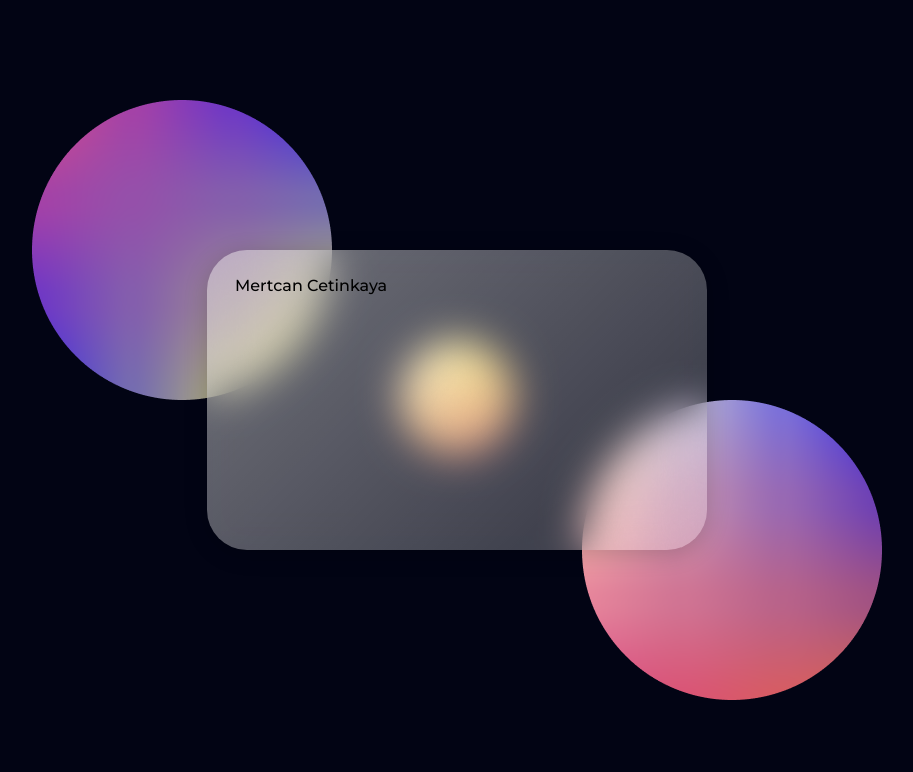
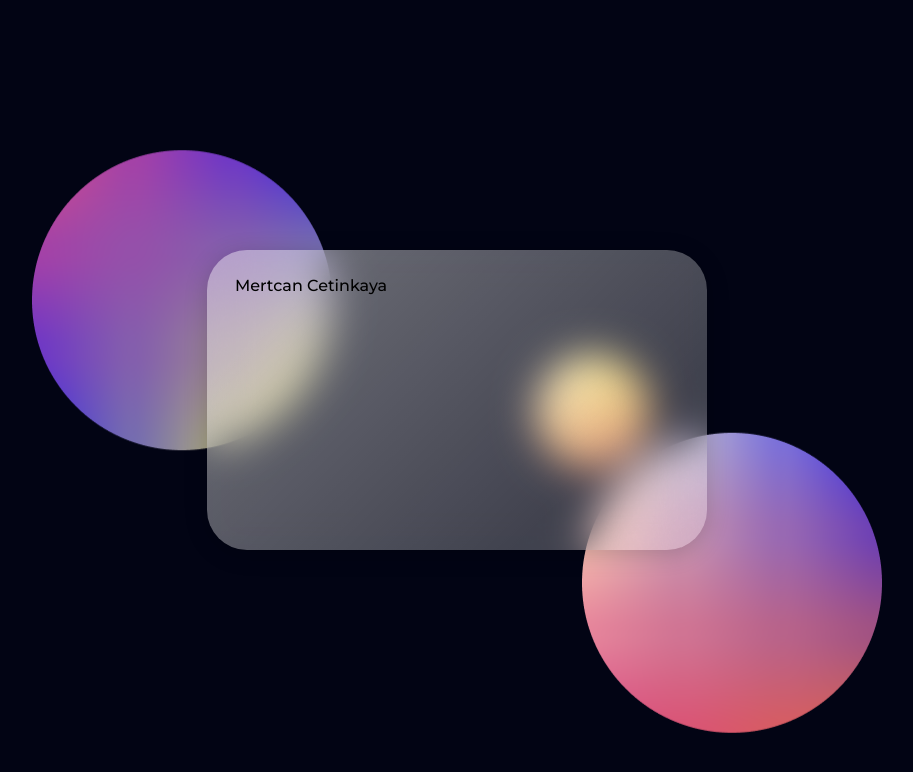
Before and after one commit to mertcancet/personal-website, a Next.js app: page / in a window 1280 px wide. Shown: the top 772 px of the page, without its empty margins (183-1096 px from the left). Built offline with nearby package versions, Linux system fonts and the light colour scheme.

Commit message:
add circle animation

```diff
--- a/src/components/card/index.tsx
+++ b/src/components/card/index.tsx
@@ -11,20 +11,20 @@ const Card: React.FC = ({ children }) => {
         <div className="px-2 py-1  text-black font-montserrat font-medium">{children}</div>
       </div>
       {/* Left top circle */}
-      <div className="absolute top-[-50%] left-[-35%] z-0">
+      <div className="absolute top-[-50%] left-[-35%] z-0 animate-[moveUp_12s_linear__infinite]">
         <div className="relative w-[300px] h-[300px] z-0 ">
           <Image src="/images/Rectangle-2.png" layout="fill" alt="" />
         </div>
       </div>
       {/* Right bottom circle */}
 
-      <div className="absolute bottom-[-50%] right-[-35%]  z-0">
+      <div className="absolute bottom-[-50%] right-[-35%]  z-0 animate-[moveUp2_15s_linear__infinite]">
         <div className="relative w-[300px] h-[300px] z-0 ">
           <Image src="/images/Rectangle-1.png" layout="fill" alt="" />
         </div>
       </div>
       {/* Yellow circle */}
-      <div className="absolute top-[50%] left-[50%] -translate-y-1/2 -translate-x-1/2 z-0">
+      <div className="absolute top-[50%] left-[50%]  z-0 animate-[transformYellowCircle_10s_linear__infinite]">
         <div className="relative w-[150px] h-[150px] z-0 ">
           <Image src="/images/Rectangle-3.png" layout="fill" alt="" />
         </div>
--- a/tailwind.config.js
+++ b/tailwind.config.js
@@ -9,6 +9,31 @@ module.exports = {
         sans: ['"Open Sans"', ...theme.fontFamily.sans],
         montserrat: ['"Montserrat"', ...theme.fontFamily.sans],
       },
+      keyframes: {
+        transformYellowCircle: {
+          '0%%': { transform: 'translate(0%,0%)' },
+          // '10%': { transform: 'translate(25%)' },
+          '25%': { transform: 'translate(50%,-75%)' },
+
+          // '30%': { transform: 'translate(75%)' },
+          // '40%': { transform: 'translate(100%)' },
+          '50%': { transform: 'translate(100%,-100%)' },
+          // '60%': { transform: 'translate(75%)' },
+          // '70%': { transform: 'translate(50%)' },
+          // '80%': { transform: 'translate(25%)' },
+          '100%': { transform: 'translate(0%,0%)' },
+        },
+        moveUp: {
+          '0%%': { transform: 'translateY(0px)' },
+          '50%': { transform: 'translateY(75px)' },
+          '100%': { transform: 'translateY(0px)' },
+        },
+        moveUp2: {
+          '0%%': { transform: 'translateY(0px)' },
+          '50%': { transform: 'translateY(35px)' },
+          '100%': { transform: 'translateY(0px)' },
+        },
+      },
     },
   },
   plugins: [],
```
